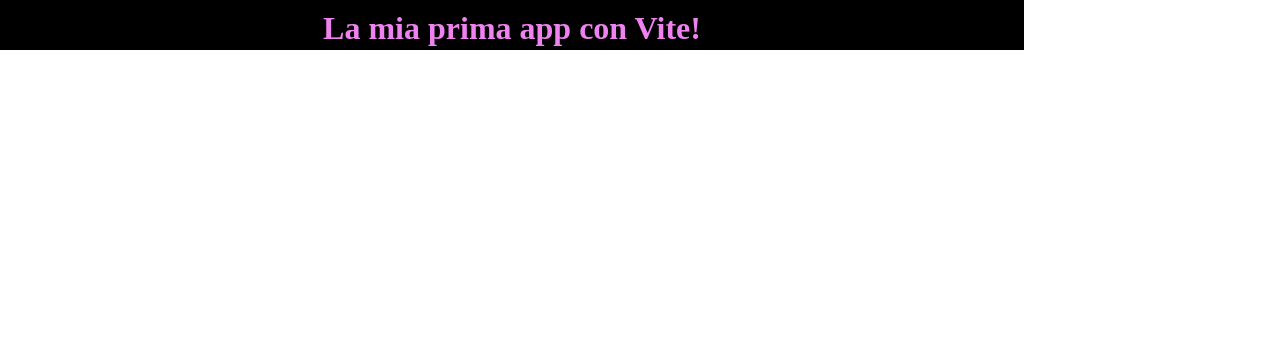
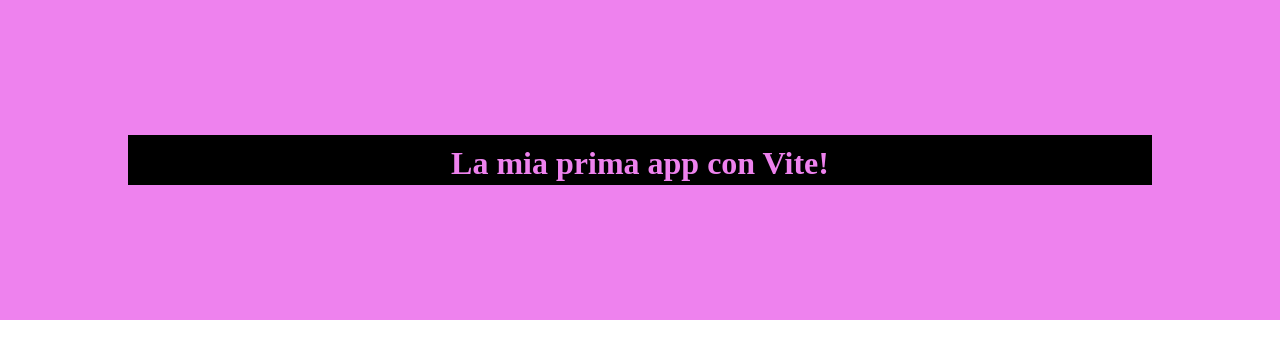
Before and after one commit to ValentinaZussino/vite-hello-world, a Vue app: page / in a window 1280 px wide. Shown: the top 358 px of the page. Built offline with nearby package versions, Linux system fonts and the light colour scheme.

Commit message:
agg jumbotron

```diff
--- a/src/App.vue
+++ b/src/App.vue
@@ -1,12 +1,12 @@
 <template>
-  <AppTitle/>
+  <AppJumbo/>
 </template>
 
 <script>
-import AppTitle from './components/AppTitle.vue';
+import AppJumbo from './components/AppJumbo.vue';
 export default {
   components: {
-    AppTitle,
+    AppJumbo,
   }
 }
 </script>
--- /dev/null
+++ b/src/components/AppJumbo.vue
@@ -0,0 +1,26 @@
+<template>
+    <div class="my-jumbo">
+        <AppTitle/>
+    </div>
+</template>
+
+<script>
+    import AppTitle from './AppTitle.vue';
+    export default {
+        name: 'AppJumbo',
+        components: {
+            AppTitle,
+        }
+    }
+</script>
+
+<style lang="css">
+.my-jumbo {
+    height: 40vh;
+    width: 100%;
+    background-color: violet;
+    display: flex;
+    justify-content: center;
+    align-items: center;
+}
+</style>
--- a/src/components/AppTitle.vue
+++ b/src/components/AppTitle.vue
@@ -16,13 +16,13 @@
 </script>
 
 <style lang="css">
-
 .ciao {
     width: 80%;
     height: 50px;
     background-color: black;
     text-align: center;
     padding: 10px;
+    margin: 0 auto;
 }
 h1 {
   color: violet;
```
